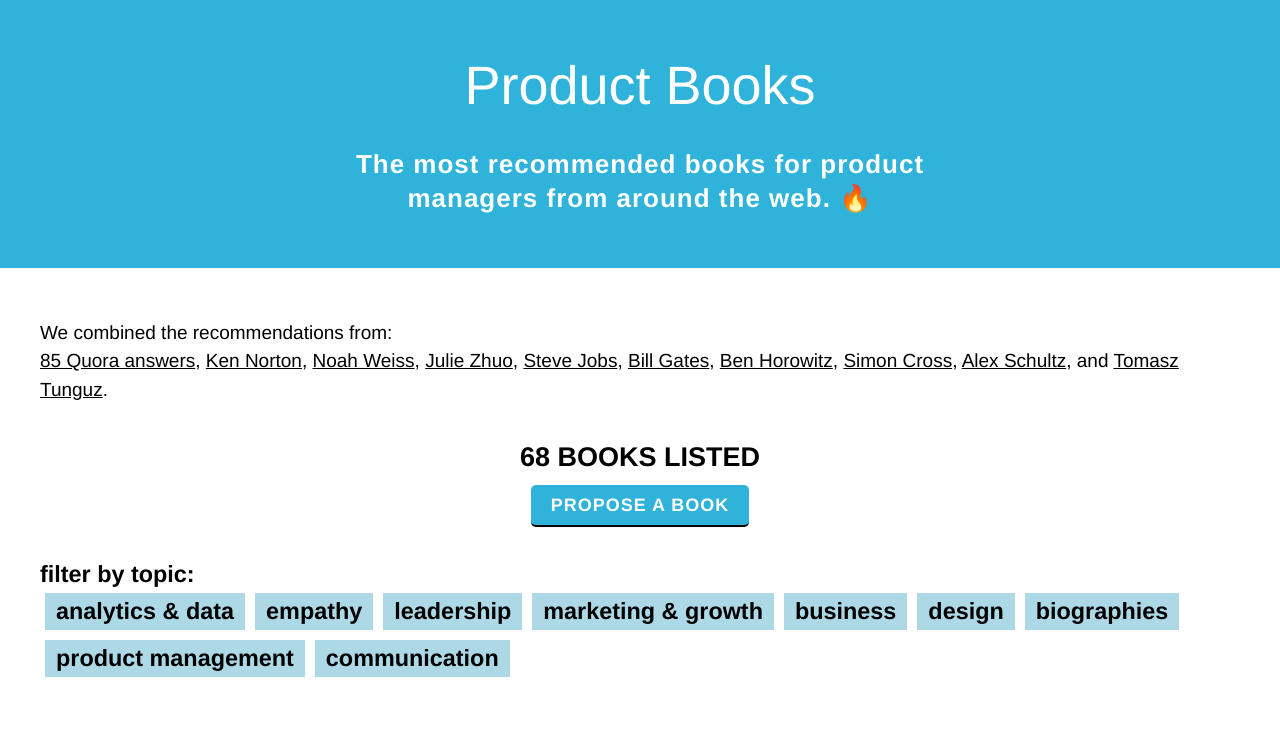
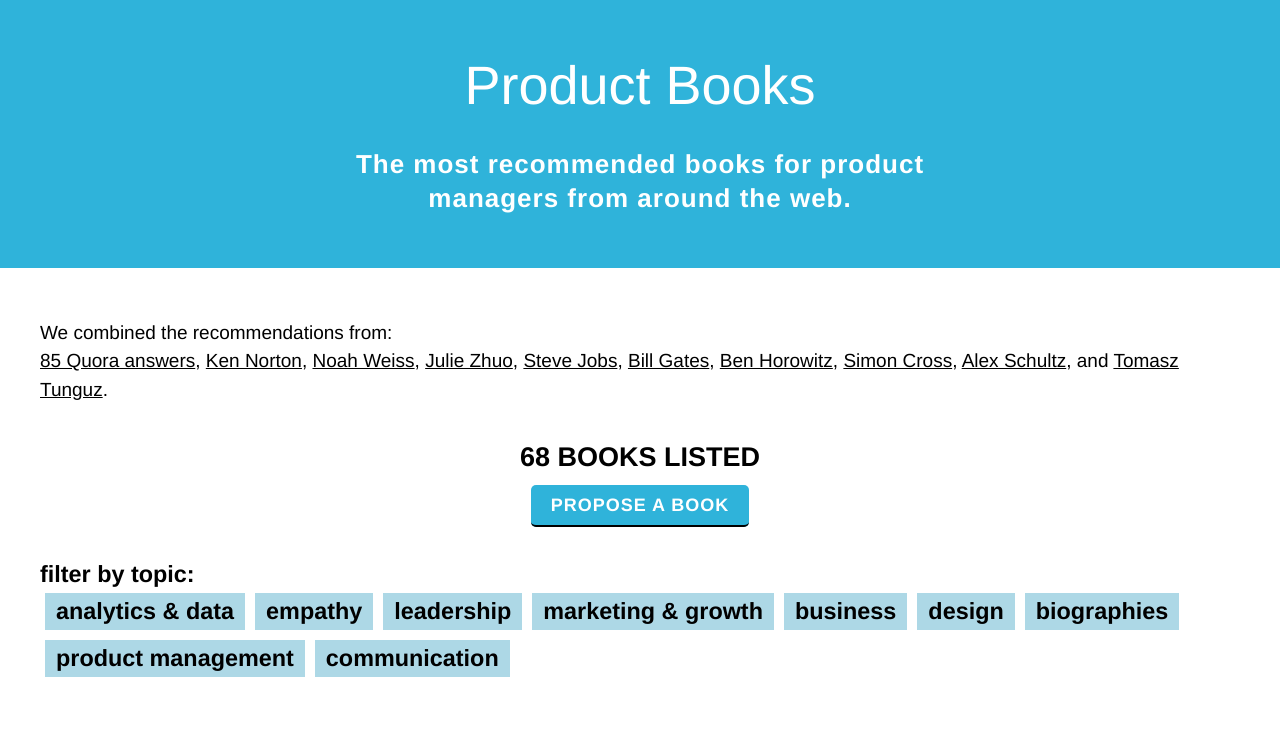
Before and after one commit to stefanRitter/product-books, a website: page src/index.jade in a window 1280 px wide. Shown: the top 729 px of the page. Drawn offline with nearby package versions, Linux system fonts and the light colour scheme; files that its build step writes are made by us from their sources; files whose address does not match are found by name.

Commit message:
remove emoji

```diff
--- a/src/shared/_title.jade
+++ b/src/shared/_title.jade
@@ -1,4 +1,4 @@
 header.title
     h1= name
     h2
-        strong The most recommended books for product managers from around the web. 🔥
+        strong The most recommended books for product managers from around the web.
```
